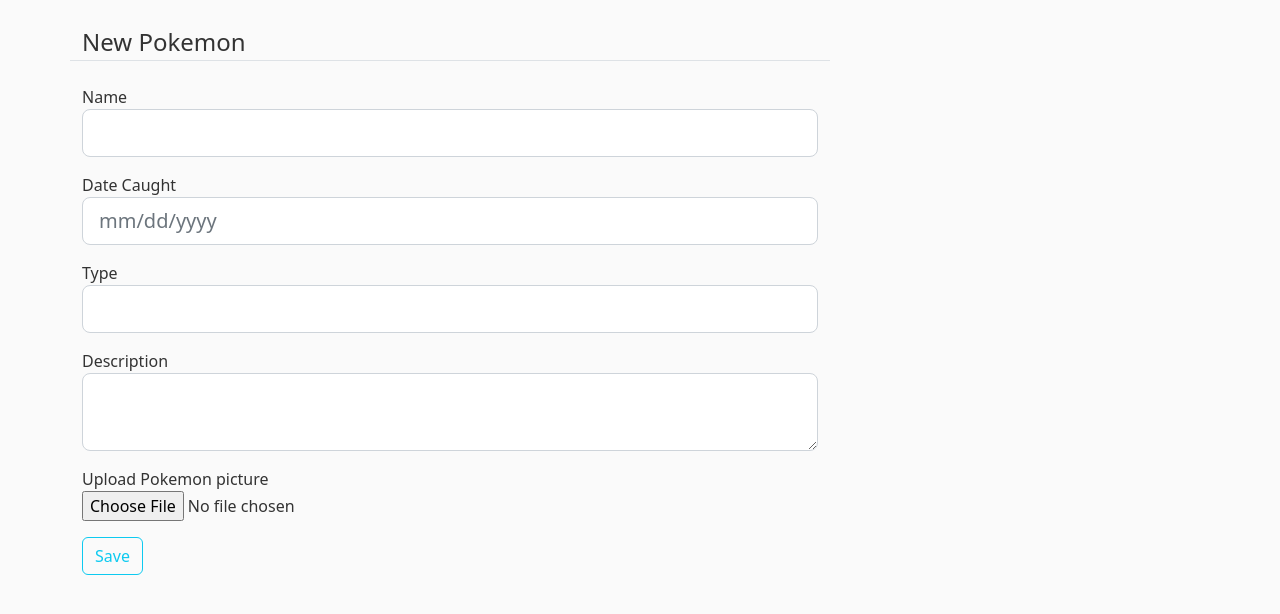
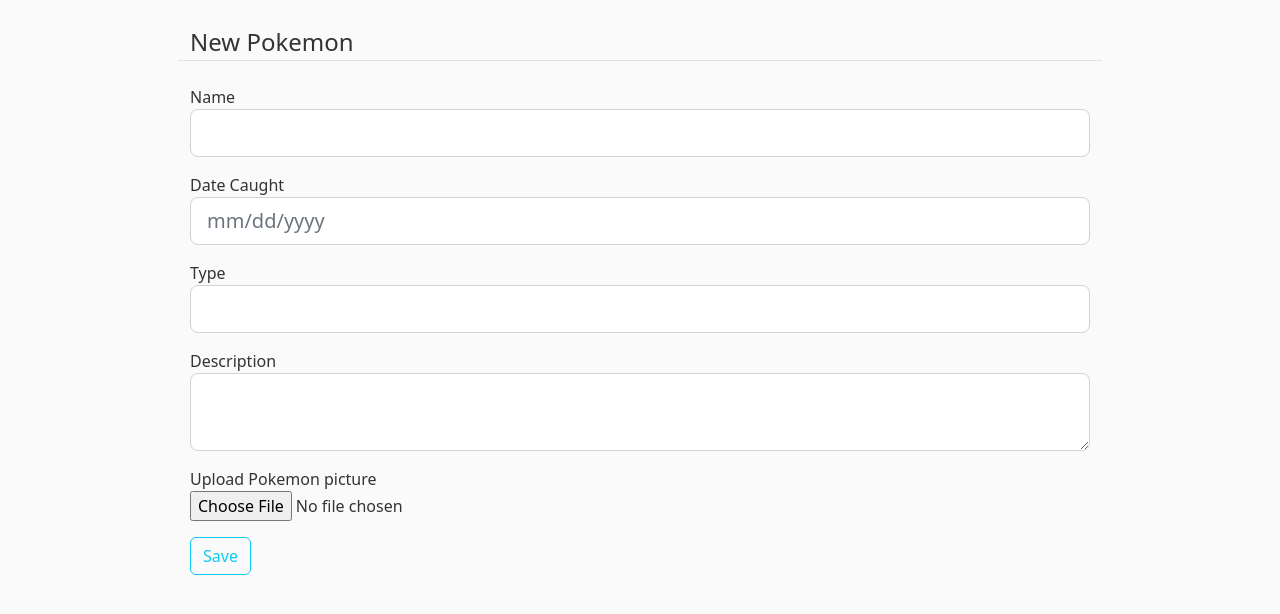
Before and after one commit to christinehannn/crispy-pokemon, a Flask app: page /pokemon/new in a window 1280 px wide. Shown: the part 56-670 px from the top of the page. Run offline with Flask 2, Linux system fonts and the light colour scheme; the visitor is signed in with stand-in values (Sample User, id 1); some libraries are stand-ins or nearby versions.

Commit message:
styling- make pokemon post container responsive

```diff
--- a/pokemon/static/main.css
+++ b/pokemon/static/main.css
@@ -78,3 +78,30 @@
 .account-heading {
   font-size: 2.5rem;
 }
+
+#content-container {
+  display: flex;
+  justify-content: center;
+}
+
+#content-item {
+  width: 100%;
+}
+
+@media screen and (min-width: 768px) {
+  #content-item {
+    width: 500px;
+  }
+}
+
+@media screen and (min-width: 992px) {
+  #content-item {
+    width: 700px;
+  }
+}
+
+@media screen and (min-width: 1200px) {
+  #content-item {
+    width: 900px;
+  }
+}
--- a/pokemon/templates/layout.html
+++ b/pokemon/templates/layout.html
@@ -43,8 +43,8 @@
       </nav>
     </header>
     <main role="main" class="container">
-      <div class="row">
-        <div class="col-md-8">
+      <div id="content-container">
+        <div id="content-item">
           {% with messages = get_flashed_messages(with_categories=true) %}
             {% if messages %}
               {% for category, message in messages %}
```
